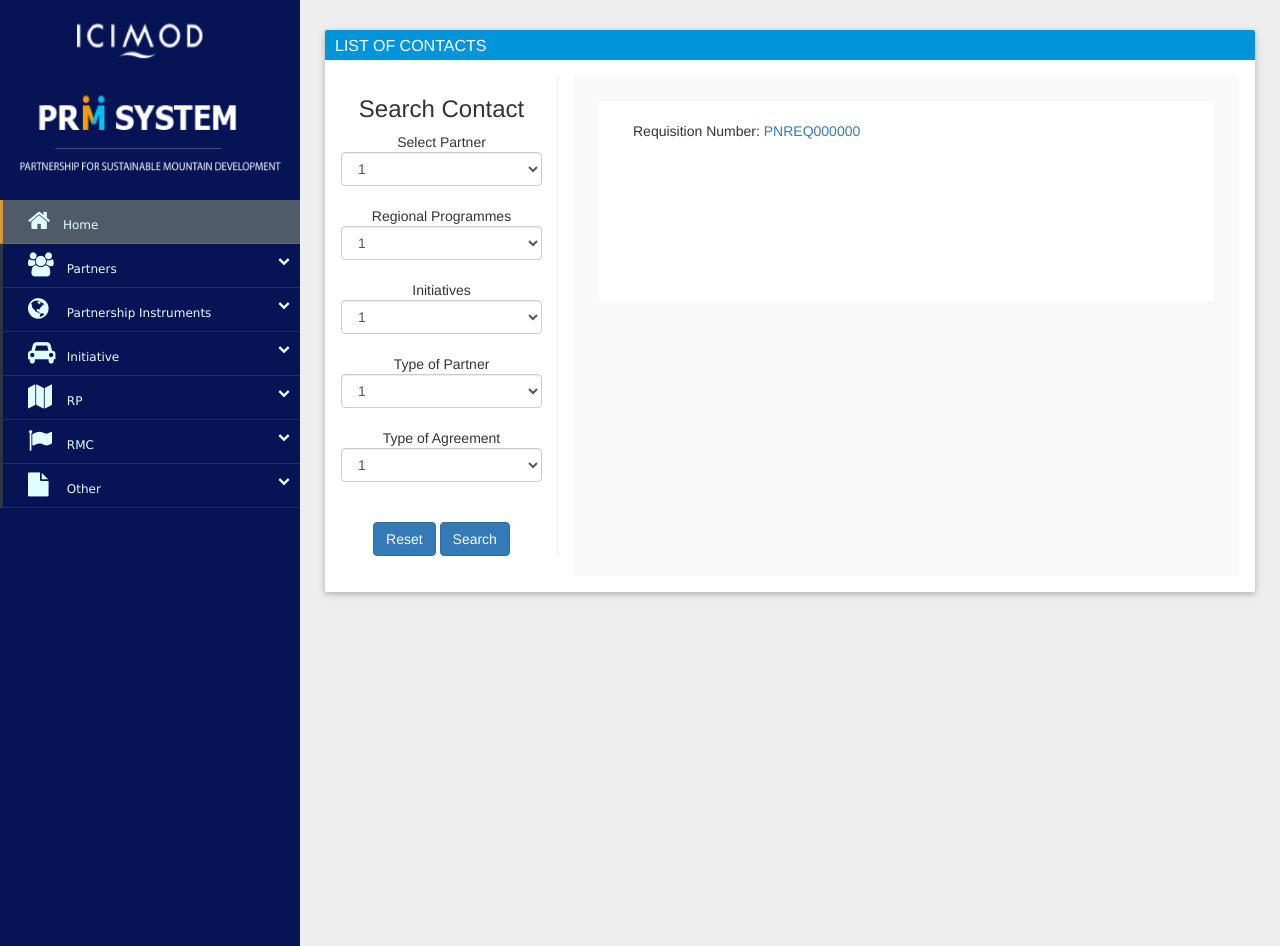
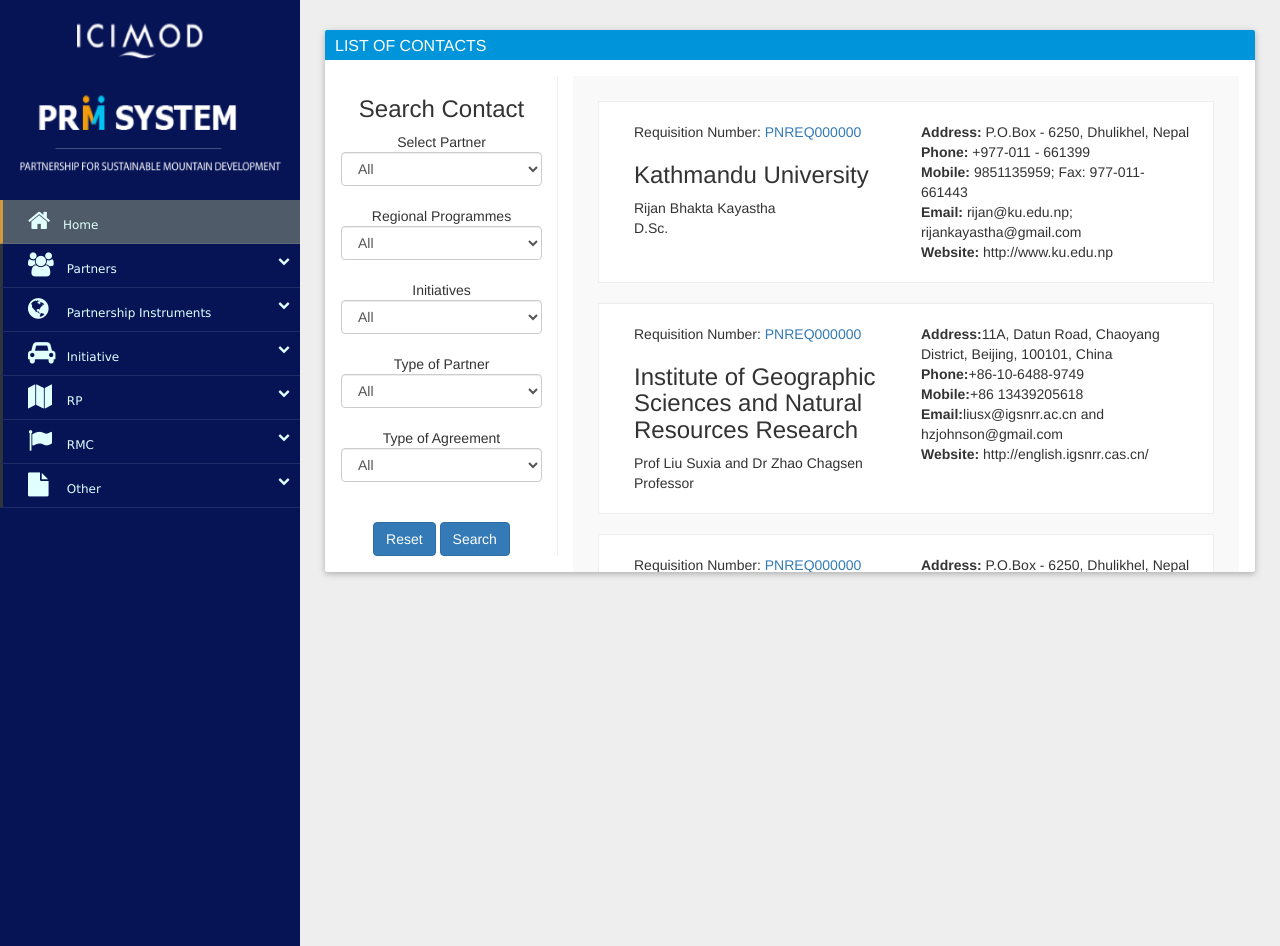
Before and after one commit to bikuz/ICIMOD-PRM.NET, an ASP.NET MVC app: page /Partner/PartnerContact in a window 1280 px wide. Shown: the part 55-1001 px from the top of the page. Run offline with ASP.NET Core 8 and stand-ins for ASP.NET MVC 5, Linux system fonts and the light colour scheme; the project's own start-up code is not run, and a stand-in starts its controllers and pages; some libraries are stand-ins or nearby versions.

Commit message:
Partner Contact Page Completed

```diff
--- a/prm/Content/Site.css
+++ b/prm/Content/Site.css
@@ -768,8 +768,10 @@
 .contactList {
   padding: 5px;
   background-color: #f9f9f9;
-  min-height: 500px;
+  height: 500px;
+   overflow-y: scroll;
 }
+
 
 .contactList ul li {
   margin-top: 20px;
@@ -777,8 +779,9 @@
   margin-right: 20px;
   list-style-type: none;
   background-color: white;
-  height: 200px;
+  min-height: 150px;
   padding: 20px;
+  border: 1px solid #eeeeee;
 
 }
 /*View Partner Contact CSS Ends*/
--- a/prm/Views/Partner/PartnerContact.cshtml
+++ b/prm/Views/Partner/PartnerContact.cshtml
@@ -1,7 +1,7 @@
 @{
     ViewBag.Title = "Partner Contact";
 }
-<link rel="stylesheet" type="text/css" href="">
+
 
 <div class="row">
 
@@ -10,7 +10,7 @@
         <div class="row" style="margin:10px;">
 
             <div class="col-md-12">
-                <div class="card">
+                <div class="card" >
                     <div class="card-header">
                         <!--Card Title-->
                         <span class="card-title">List of Contacts</span>
@@ -18,9 +18,9 @@
                         <!--Card-Header Ends-->
                     </div>
 
-                    <div class="card-content">
+                    <div class="card-content" >
 
-                    		<div class="row" style="height: max-height:500px;">
+                    		<div class="row" >
 
                     				<div class="col-md-3" style="border-right: 1px solid #eeeeee;">
 
@@ -28,7 +28,7 @@
 
                     				<p class="text-center">Select Partner</p>
 			                        	  <select class="form-control" id="PartnerSelect">
-									        <option>1</option>
+									        <option>All</option>
 									        <option>2</option>
 									        <option>3</option>
 									        <option>4</option>
@@ -36,7 +36,7 @@
 									      <br>
 									<p class="text-center">Regional Programmes</p>
 			                        	  <select class="form-control" id="ProgrammeSelect">
-									        <option>1</option>
+									        <option>All</option>
 									        <option>2</option>
 									        <option>3</option>
 									        <option>4</option>
@@ -44,7 +44,7 @@
 									      <br>
 									<p class="text-center">Initiatives</p>
 			                        	  <select class="form-control" id="InitiativesSelect">
-									        <option>1</option>
+									        <option>All</option>
 									        <option>2</option>
 									        <option>3</option>
 									        <option>4</option>
@@ -52,7 +52,7 @@
 									      <br>
 									<p class="text-center">Type of Partner</p>
 			                        	  <select class="form-control" id="InitiativesSelect">
-									        <option>1</option>
+									        <option>All</option>
 									        <option>2</option>
 									        <option>3</option>
 									        <option>4</option>
@@ -60,7 +60,7 @@
 									 <br>
 									 <p class="text-center">Type of Agreement</p>
 			                        	  <select class="form-control" id="InitiativesSelect">
-									        <option>1</option>
+									        <option>All</option>
 									        <option>2</option>
 									        <option>3</option>
 									        <option>4</option>
@@ -74,7 +74,7 @@
 
                     					<!-- col-3 ends -->
                     				</div>
-                    				<div class="col-md-9" style="overflow-y: auto;">
+                    				<div class="col-md-9" style="height:300px;">
 									    <div class="contactList">
                     					<ul>
                     						<li>
@@ -82,11 +82,136 @@
                     								<div class="col-md-6">
                     									<div class="col-md-12">
                     									<p>Requisition Number: <a href="#">PNREQ000000</a></p>
+                    									<h3>Kathmandu University</h3>
+                    									<p>Rijan Bhakta Kayastha <br>D.Sc.</p>
                     									</div>
+                    								</div>
+                    								<div class="col-md-6">
+
+                    								<p>
+                    								<b>Address:</b> P.O.Box - 6250, Dhulikhel, Nepal
+													<br><b>Phone:</b> +977-011 - 661399
+													<br><b>Mobile:</b> 9851135959; Fax: 977-011- 661443
+													<br><b>Email:</b> rijan@ku.edu.np; rijankayastha@gmail.com
+													<br><b>Website:</b> http://www.ku.edu.np
+                    								</p>
+
+                    								</div>
+                    							</div>
+                    						</li>
+                    						<li>
+                    							<div class="row">
+                    								<div class="col-md-6">
+                    									<div class="col-md-12">
+                    									<p>Requisition Number: <a href="#">PNREQ000000</a></p>
+                    									<h3>Institute of Geographic Sciences and Natural Resources Research</h3>
+                    									<p>Prof Liu Suxia and Dr Zhao Chagsen<br>Professor</p>
+                    									</div>
+                    								</div>
+                    								<div class="col-md-6">
+
+                    								<p>
+                    								<b>Address:</b>11A, Datun Road, Chaoyang District, Beijing, 100101, China
+													<br><b>Phone:</b>+86-10-6488-9749
+													<br><b>Mobile:</b>+86 13439205618
+													<br><b>Email:</b>liusx@igsnrr.ac.cn and hzjohnson@gmail.com
+													<br><b>Website:</b> http://english.igsnrr.cas.cn/
+                    								</p>
+
+                    								</div>
+                    							</div>
+                    						</li>
+                    						<li>
+                    							<div class="row">
+                    								<div class="col-md-6">
+                    									<div class="col-md-12">
+                    									<p>Requisition Number: <a href="#">PNREQ000000</a></p>
+                    									<h3>Kathmandu University</h3>
+                    									<p>Rijan Bhakta Kayastha <br>D.Sc.</p>
+                    									</div>
+                    								</div>
+                    								<div class="col-md-6">
+
+                    								<p>
+                    								<b>Address:</b> P.O.Box - 6250, Dhulikhel, Nepal
+													<br><b>Phone:</b> +977-011 - 661399
+													<br><b>Mobile:</b> 9851135959; Fax: 977-011- 661443
+													<br><b>Email:</b> rijan@ku.edu.np; rijankayastha@gmail.com
+													<br><b>Website:</b> http://www.ku.edu.np
+                    								</p>
+
+                    								</div>
+                    							</div>
+                    						</li>
+                    						<li>
+                    							<div class="row">
+                    								<div class="col-md-6">
+                    									<div class="col-md-12">
+                    									<p>Requisition Number: <a href="#">PNREQ000000</a></p>
+                    									<h3>Institute of Geographic Sciences and Natural Resources Research</h3>
+                    									<p>Prof Liu Suxia and Dr Zhao Chagsen<br>Professor</p>
+                    									</div>
+                    								</div>
+                    								<div class="col-md-6">
+
+                    								<p>
+                    								<b>Address:</b>11A, Datun Road, Chaoyang District, Beijing, 100101, China
+													<br><b>Phone:</b>+86-10-6488-9749
+													<br><b>Mobile:</b>+86 13439205618
+													<br><b>Email:</b>liusx@igsnrr.ac.cn and hzjohnson@gmail.com
+													<br><b>Website:</b> http://english.igsnrr.cas.cn/
+                    								</p>
+
+                    								</div>
+                    							</div>
+                    						</li>
+                    						<li>
+                    							<div class="row">
+                    								<div class="col-md-6">
+                    									<div class="col-md-12">
+                    									<p>Requisition Number: <a href="#">PNREQ000000</a></p>
+                    									<h3>Kathmandu University</h3>
+                    									<p>Rijan Bhakta Kayastha <br>D.Sc.</p>
+                    									</div>
+                    								</div>
+                    								<div class="col-md-6">
+
+                    								<p>
+                    								<b>Address:</b> P.O.Box - 6250, Dhulikhel, Nepal
+													<br><b>Phone:</b> +977-011 - 661399
+													<br><b>Mobile:</b> 9851135959; Fax: 977-011- 661443
+													<br><b>Email:</b> rijan@ku.edu.np; rijankayastha@gmail.com
+													<br><b>Website:</b> http://www.ku.edu.np
+                    								</p>
+
+                    								</div>
+                    							</div>
+                    						</li>
+                    						<li>
+                    							<div class="row">
+                    								<div class="col-md-6">
+                    									<div class="col-md-12">
+                    									<p>Requisition Number: <a href="#">PNREQ000000</a></p>
+                    									<h3>Institute of Geographic Sciences and Natural Resources Research</h3>
+                    									<p>Prof Liu Suxia and Dr Zhao Chagsen<br>Professor</p>
+                    									</div>
+                    								</div>
+                    								<div class="col-md-6">
+
+                    								<p>
+                    								<b>Address:</b>11A, Datun Road, Chaoyang District, Beijing, 100101, China
+													<br><b>Phone:</b>+86-10-6488-9749
+													<br><b>Mobile:</b>+86 13439205618
+													<br><b>Email:</b>liusx@igsnrr.ac.cn and hzjohnson@gmail.com
+													<br><b>Website:</b> http://english.igsnrr.cas.cn/
+                    								</p>
+
                     								</div>
                     							</div>
                     						</li>
                     					</ul>
+
+                    					<!-- contact List Ends -->
                     					</div>
 
                     					<!-- col-9 ends -->
```
Also changed, not shown: 2 other files.
